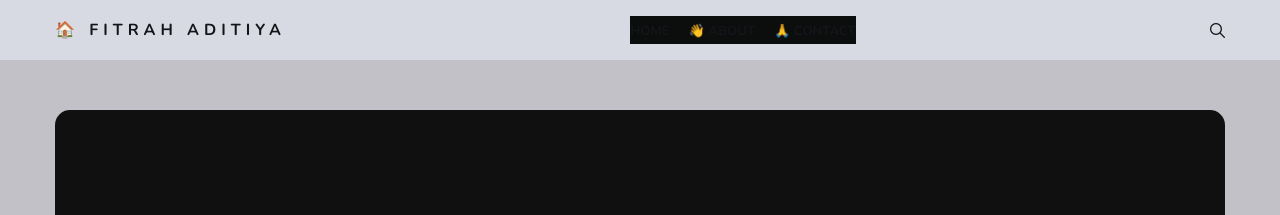
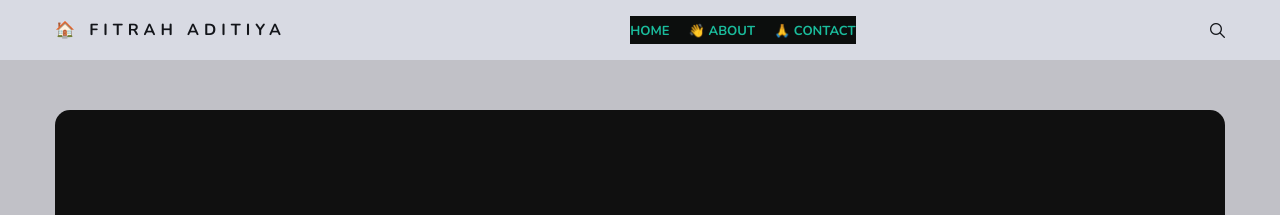
Before and after one commit to aditiyaf/home, a Jekyll site: the page built from index.html, in a window 1280 px wide. Shown: the top 215 px of the page. Built offline with Jekyll 4.4.1, drawn with Linux system fonts in a browser that asks for light colours; nearby versions of some CDN libraries; library files that are not in the unit come from our copies; the list of posts is cut into pages by our own code.

Commit message:
Update _home.scss

```diff
--- a/_sass/4-layouts/_home.scss
+++ b/_sass/4-layouts/_home.scss
@@ -63,7 +63,7 @@
     font-size: 30px;
     font-weight: 700;
     line-height: 60px;
-    color: #13151a;
+    color: #1abc9c;
     &:before {
       content: '';
       position: absolute;
```
